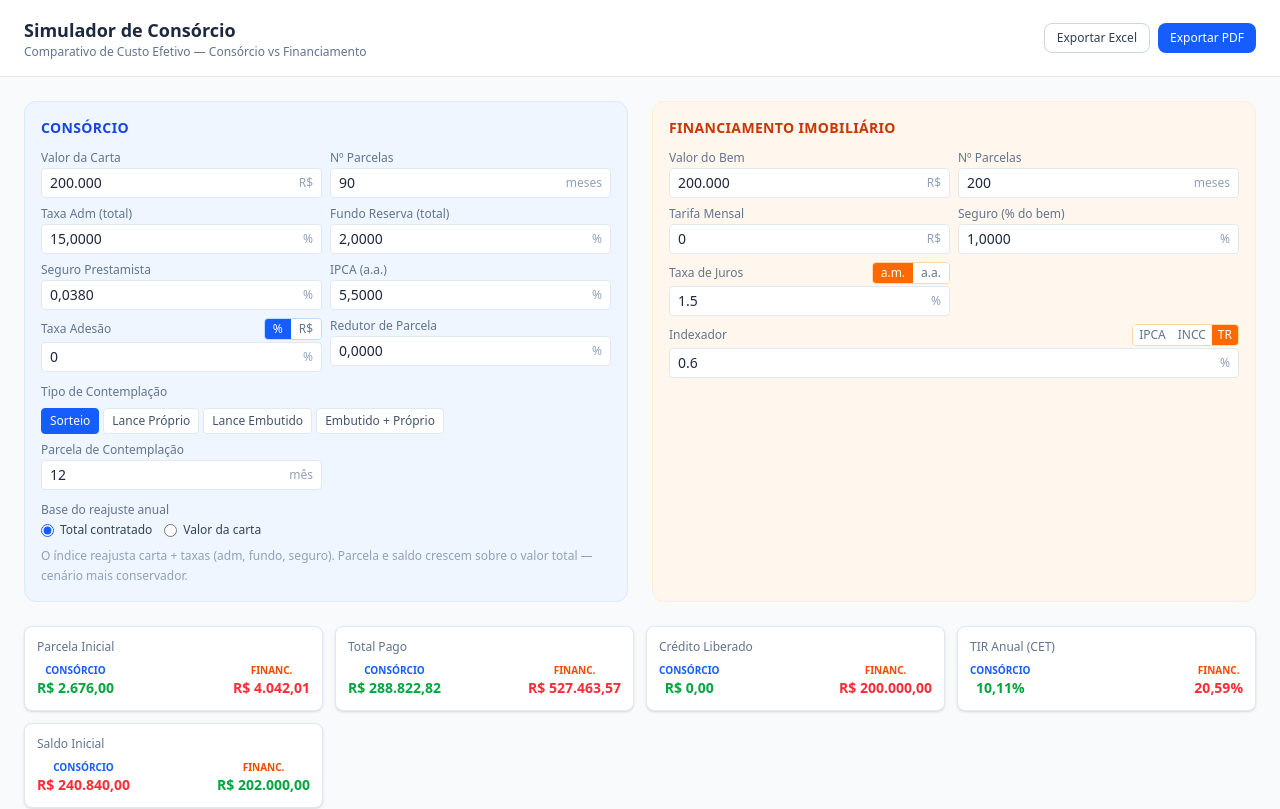
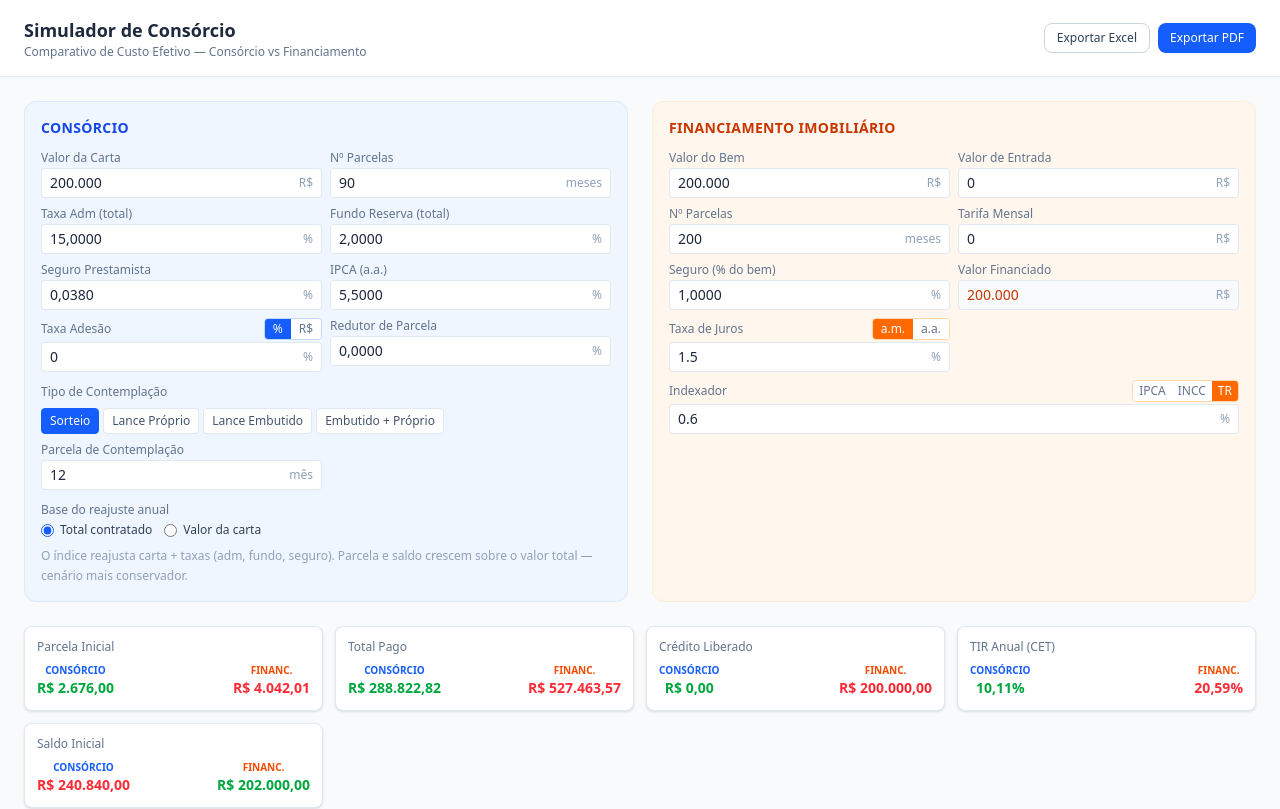
Before and after one commit to SetUp-Assessoria/cet-consorcio, a React (Vite) app: page / in a window 1280 px wide. Shown: the top 809 px of the page. Built offline with nearby package versions, Linux system fonts and the light colour scheme.

Commit message:
feat: valor de entrada no financiamento; valor financiado (bem − entrada) vira base do SAC e do IRR

```diff
--- a/src/components/InputPanel.tsx
+++ b/src/components/InputPanel.tsx
@@ -22,6 +22,7 @@ const CONSORCIO_FIELDS: FieldDef[] = [
 
 const FINANCIAMENTO_FIELDS: FieldDef[] = [
   { key: 'valorCarta', label: 'Valor do Bem', unit: 'R$', step: 1000, min: 1000, max: 10000000 },
+  { key: 'valorEntrada', label: 'Valor de Entrada', unit: 'R$', step: 1000, min: 0, max: 10000000 },
   { key: 'parcelas', label: 'Nº Parcelas', unit: 'meses', step: 1, min: 12, max: 360 },
   { key: 'taxaMensal', label: 'Tarifa Mensal', unit: 'R$', step: 10, min: 0, max: 10000 },
   { key: 'seguro', label: 'Seguro (% do bem)', unit: '%', step: 0.001, min: 0, max: 0.1, isPercent: true },
@@ -97,6 +98,18 @@ function CampoToggle({
           onChange={(e) => { const r = parseFloat(e.target.value); if (!isNaN(r)) onChange(isPercent ? r / 100 : r) }}
           className="w-full min-w-0 bg-transparent text-sm outline-none" />
         <span className="shrink-0 text-xs text-slate-400">{isPercent ? '%' : 'R$'}</span>
+      </div>
+    </div>
+  )
+}
+
+function CampoCalc({ label, value, unit, accentClass = 'text-slate-700' }: { label: string; value: number; unit: string; accentClass?: string }) {
+  return (
+    <div className="flex flex-col gap-0.5">
+      <label className="text-xs font-medium text-slate-500">{label}</label>
+      <div className="flex items-center gap-1 rounded border border-slate-200 bg-slate-50 px-2 py-1">
+        <span className={`w-full min-w-0 text-sm font-medium ${accentClass}`}>{fmtBR(value, 0)}</span>
+        <span className="shrink-0 text-xs text-slate-400">{unit}</span>
       </div>
     </div>
   )
@@ -292,6 +305,11 @@ export function InputPanel({ consorcioParams, onConsorcioChange, financiamentoPa
               value={(financiamentoParams as unknown as Record<string, number>)[f.key]}
               onChange={(v) => onFinanciamentoChange({ ...financiamentoParams, [f.key]: v })} />
           ))}
+          <CampoCalc
+            label="Valor Financiado"
+            value={Math.max(0, financiamentoParams.valorCarta - financiamentoParams.valorEntrada)}
+            unit="R$"
+            accentClass="text-orange-700" />
           <CampoTaxaJuros
             taxaJuros={financiamentoParams.taxaJuros}
             taxaJurosMode={financiamentoParams.taxaJurosMode}
--- a/src/domain/financiamento.ts
+++ b/src/domain/financiamento.ts
@@ -5,18 +5,19 @@ export function calcularFinanciamento(p: FinanciamentoParams): ResultadoSimulaca
   // Taxa mensal do indexador (TR, IPCA ou INCC) — equivalente ao índice anual
   const tc = Math.pow(1 + p.indiceAnual, 1 / 12) - 1
 
-  const saldoInicial = p.valorCarta * (1 + p.seguro)
+  const valorFinanciado = Math.max(0, p.valorCarta - p.valorEntrada)
+  const saldoInicial = valorFinanciado * (1 + p.seguro)
 
   // Amortização nominal (SAC): fixa sobre o PV original
   const amortizacaoNominal = saldoInicial / p.parcelas
 
   const linhas: LinhaAmortizacao[] = []
   let saldo = saldoInicial
-  let cartaAjustada = p.valorCarta
+  let cartaAjustada = valorFinanciado
   let fatorAcum = 1       // fator TR/índice acumulado (começa em 1)
   let totalPago = 0
 
-  const fluxoIRR: number[] = [p.valorCarta]
+  const fluxoIRR: number[] = [valorFinanciado]
 
   for (let mes = 1; mes <= p.parcelas; mes++) {
     // 1. Acumula o fator do indexador
@@ -69,7 +70,7 @@ export function calcularFinanciamento(p: FinanciamentoParams): ResultadoSimulaca
     saldoDevedor: saldoInicial,
     parcelaInicial,
     totalPago,
-    creditoLiberado: p.valorCarta,
+    creditoLiberado: valorFinanciado,
     tirMensal,
     tirAnual,
     vpl: vplVal,
--- a/src/domain/types.ts
+++ b/src/domain/types.ts
@@ -25,7 +25,8 @@ export type TaxaJurosMode = 'mensal' | 'anual'
 export type Indexador = 'IPCA' | 'INCC' | 'TR'
 
 export interface FinanciamentoParams {
-  valorCarta: number
+  valorCarta: number            // valor do bem
+  valorEntrada: number          // entrada (não financiada)
   parcelas: number
   taxaJuros: number
   taxaJurosMode: TaxaJurosMode
--- a/src/hooks/useSimulacao.ts
+++ b/src/hooks/useSimulacao.ts
@@ -24,6 +24,7 @@ export const DEFAULT_CONSORCIO: ConsorcioParams = {
 
 export const DEFAULT_FINANCIAMENTO: FinanciamentoParams = {
   valorCarta: 200000,
+  valorEntrada: 0,
   parcelas: 200,
   taxaJuros: 0.015,
   taxaJurosMode: 'mensal',
```
Also changed, not shown: 1 other file (tests, documents, lock files or other folders).
